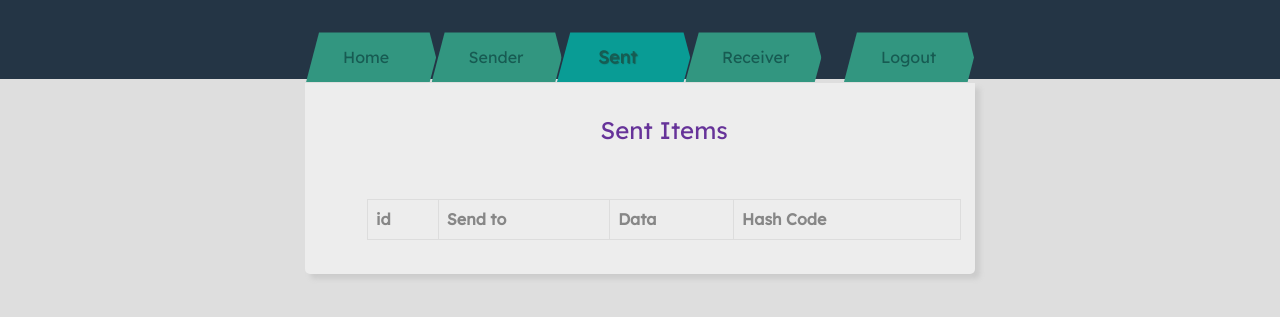
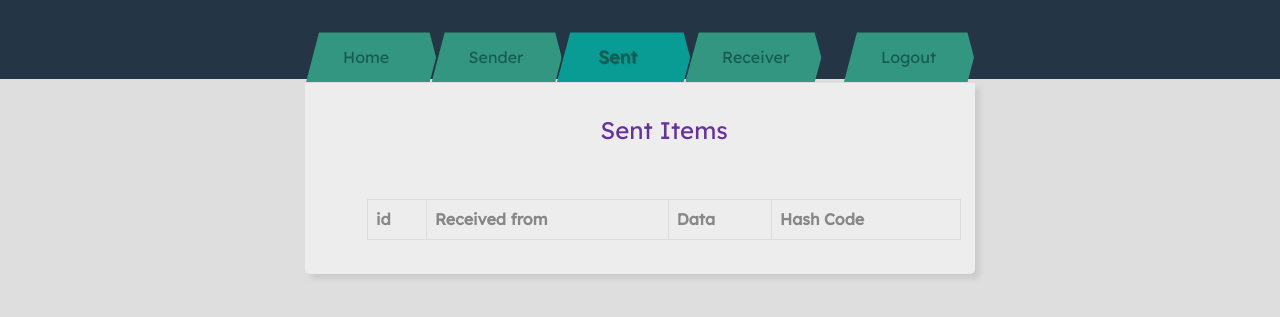
Before and after one commit to Maddiboinapav-ani/Secure-Data-Transmission, a Flask app: page /sent in a window 1280 px wide. Shown: the part 177-494 px from the top of the page. Run offline with Flask 2, Linux system fonts and the light colour scheme; the visitor is signed in with stand-in values (Sample User, id 1); data that the repository does not hold is empty; some libraries are stand-ins or nearby versions.

Commit message:
updated received from logic

```diff
--- a/templates/sent.html
+++ b/templates/sent.html
@@ -29,7 +29,7 @@
                       <table class="table table-bordered">
                           <tr>
                               <th>id</th>
-                              <th>Send to</th>
+                              <th>Received from</th>
                               <th>Data</th>
                               <th>Hash Code</th>
                           </tr>
```
